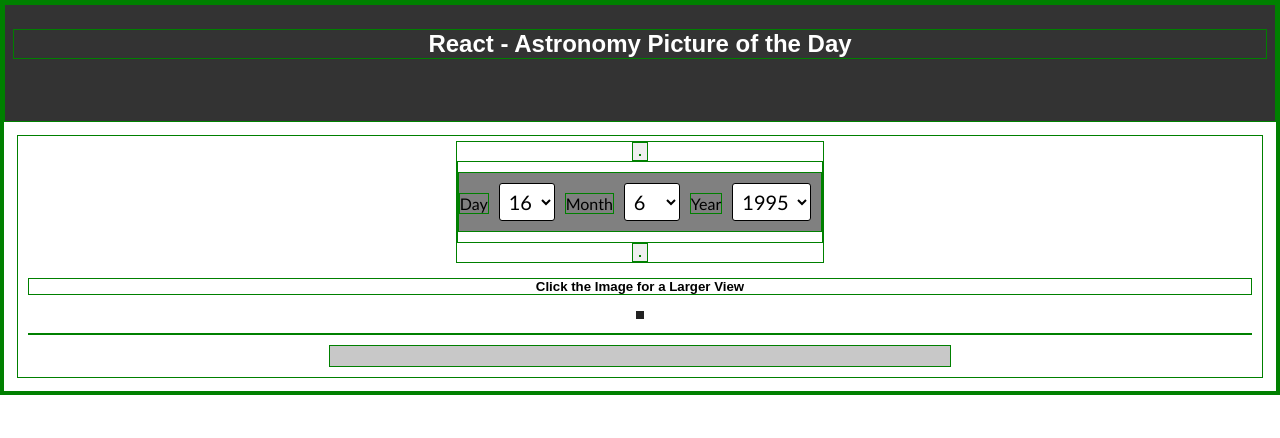
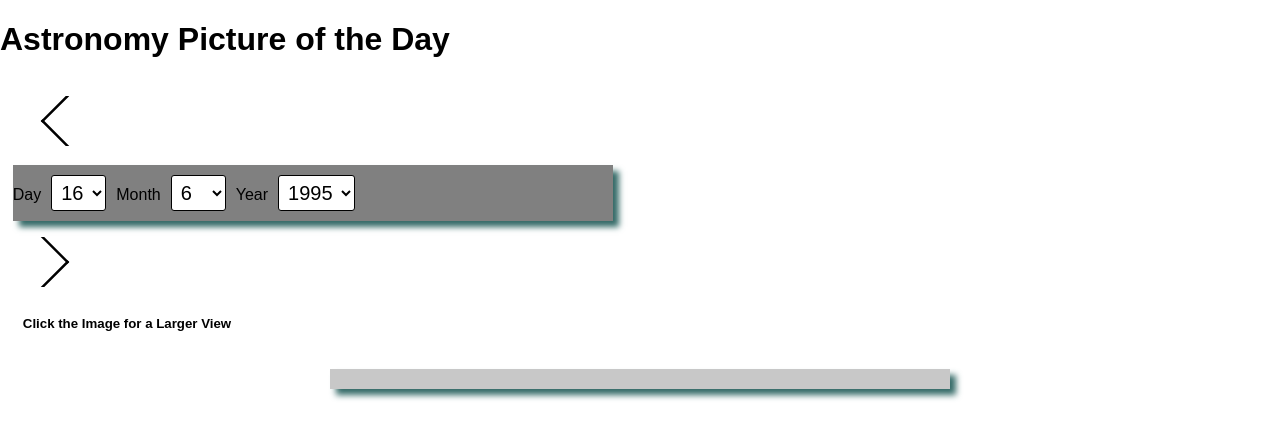
Before and after one commit to Planet-Plotter/Client, a React app: page / in a window 1280 px wide. Shown: the top 438 px of the page. Built offline with nearby package versions, Linux system fonts and the light colour scheme; no server answers.

Commit message:
ejected and added basic styling

```diff
--- a/config/webpack.config.dev.js
+++ b/config/webpack.config.dev.js
@@ -164,6 +164,8 @@
                 loader: require.resolve('css-loader'),
                 options: {
                   importLoaders: 1,
+                  // modules: true,
+                  localIdentName: '[name]__[local]__[hash:base64:5]',
                 },
               },
               {
--- a/config/webpack.config.prod.js
+++ b/config/webpack.config.prod.js
@@ -181,8 +181,10 @@
                       loader: require.resolve('css-loader'),
                       options: {
                         importLoaders: 1,
+                        // modules: true,
                         minimize: true,
                         sourceMap: shouldUseSourceMap,
+                        localIdentName: '[name]__[local]__[hash:base64:5]',
                       },
                     },
                     {
--- a/package.json
+++ b/package.json
@@ -15,6 +15,7 @@
     "case-sensitive-paths-webpack-plugin": "2.1.1",
     "chalk": "1.1.3",
     "css-loader": "0.28.7",
+    "css-modules": "^0.3.0",
     "dotenv": "4.0.0",
     "dotenv-expand": "4.2.0",
     "eslint": "4.10.0",
--- a/src/components/app/App.css
+++ b/src/components/app/App.css
@@ -1,6 +1,6 @@
-* {
+/* * {
   border: solid green 0.5px;
-}
+} */
 
 .App {
   text-align: center;
@@ -9,7 +9,7 @@
 
 .App-header {
   background-color: #333;
-  height: 100px;
+  height: 75px;
   padding: 1vh;
   color: white;
 }
@@ -27,8 +27,13 @@
 }
 
 #img-navigation {
-  display: inline-block;
+  /* display: block; */
   margin: 5px auto 5px auto;
+  display: flex;
+  align-items: center;
+  justify-content: center;
+  max-width: 600px;
+  max-height: 75px;
 }
 
 h4, h5, h6 {
@@ -43,6 +48,7 @@
   width: auto;
   border: solid #222 4px;
   box-sizing: border-box;
+  margin: 10px auto;
 }
 
 p {
@@ -50,6 +56,8 @@
   background: rgb(200, 200, 200);
   max-width: 600px;
   margin: 10px auto 10px auto;
+  box-shadow: 6px 6px 6px rgb(53, 107, 104);
+
 }
 
 @keyframes App-logo-spin {
@@ -59,13 +67,17 @@
 
 
 /* CSS for the image navigations */
-/*
+
 button {
   background: none;
   border: none;
   cursor: pointer;
   grid-row: 1;
   outline: none;
+  width: 65px;
+  height: 65px;
+  margin: 10px;
+
 }
 
 .modal-button {
@@ -94,7 +106,7 @@
 svg {
   color: black;
   z-index: 9999;
-  margin: 2vw;
+  margin: 1px auto;
   width: 50px;
   height: 50px;
   transition: 100ms linear;
@@ -107,4 +119,4 @@
 
 svg:hover {
   transform: scale(1.25);
-} */
+}
--- a/src/components/app/App.js
+++ b/src/components/app/App.js
@@ -4,9 +4,9 @@
 // import TableOne from '../table';
 import Modal from '../modal';
 import Form from '../form';
-import './App.css';
 import PreviousSlider from '../previous-slider';
 import NextSlider from '../next-slider';
+import './App.css';
 
 
 class App extends Component {
@@ -28,11 +28,13 @@
   }
 
   handleSubmit = (values) => {
+    console.log(values);
     let [
       day,
       month,
-      year,
     ] = values;
+
+    const year = values[2];
 
     this.setState({
       day,
@@ -113,28 +115,28 @@
       data,
     } = this.state;
 
-    let url,
+    let url, //eslint-disable-line
       title,
       explanation = null;
 
     if (data) {
-      url = data.url;
-      title = data.title;
-      explanation = data.explanation;
+      url = data.url; //eslint-disable-line
+      title = data.title;//eslint-disable-line
+      explanation = data.explanation;//eslint-disable-line
     }
     return (
       <div className="App">
         <header className="App-header">
-          <h1 className="App-title"> React - Astronomy Picture of the Day</h1>
+          <h1 className="App-title"> Astronomy Picture of the Day</h1>
         </header>
 
         {/* <TableOne data={this.state.data} /> */}
         <main>
 
           <div id="img-navigation">
-            <PreviousSlider handlePreviousImg={this.handlePreviousImg}/>
+            <PreviousSlider handlePreviousImg={this.handlePreviousImg} />
             <Form onComplete={this.handleSubmit} />
-            <NextSlider handleNextImg={this.handleNextImg}/>
+            <NextSlider handleNextImg={this.handleNextImg} />
           </div>
 
           <h5>Click the Image for a Larger View</h5>
--- a/src/components/form/form.css
+++ b/src/components/form/form.css
@@ -1,8 +1,11 @@
 form {
-  margin: 10px auto 10px auto;
+  /* margin: 10px auto 10px auto; */
   background: gray;
-  max-width: 400px;
-  font-family: 'Trebuchet MS', 'Lucida Sans Unicode', 'Lucida Grande', 'Lucida Sans', Arial, sans-serif;
+  max-width: 600px;
+  min-width: 400px;
+  max-height: inherit;
+  font-size: 1;
+  box-shadow: 6px 6px 6px rgb(53, 107, 104);
 }
 
 select {
--- a/src/components/modal/index.js
+++ b/src/components/modal/index.js
@@ -23,7 +23,7 @@
           />
         </article>
         <NextSlider handleNextImg={this.props.handleNextImg} />
-        <CloseButton closeModal={this.props.closeModal}/>
+        <CloseButton closeModal={this.props.closeModal} />
       </div>
     );
   }
--- a/src/components/modal/modal.css
+++ b/src/components/modal/modal.css
@@ -12,18 +12,17 @@
   background: rgba(250, 250, 250, 0.95);
   z-index: 9999;
 }
-
+/*
 button {
   background: none;
   border: none;
-  /* cursor: pointer; */
   grid-row: 1;
   outline: none;
+  padding: 0;
 }
 
 .modal-button {
   position: relative;
-  /* align-self: flex-start; */
 }
 
 .modal-left {
@@ -49,8 +48,8 @@
   color: black;
   z-index: 9999;
   margin: 2vw;
-  width: 50px;
-  height: 50px;
+  width: 60px;
+  height: 60px;
   transition: 100ms linear;
 }
 
@@ -59,7 +58,6 @@
   grid-row: 1;
   align-self: center;
   justify-self: center;
-  /* max-width: 100%; */
 }
 
 .modal-img {
@@ -76,4 +74,4 @@
 
 svg:hover {
   transform: scale(1.25);
-}
+} */
--- a/src/components/next-slider/index.js
+++ b/src/components/next-slider/index.js
@@ -12,7 +12,7 @@
           <line x1="100" y1="100" x2="0" y2="200" stroke="black" strokeLinecap="square" />
         </svg>
       </button>
-    )
+    );
   }
 }
 
--- a/src/components/previous-slider/index.js
+++ b/src/components/previous-slider/index.js
@@ -2,7 +2,7 @@
 
 class PreviousSlider extends Component {
   render() {
-    return(
+    return (
       <button
         className="modal-button modal-left"
         onClick={this.props.handlePreviousImg}
```
Also changed, not shown: 2 other files (tests, documents, lock files or other folders).
